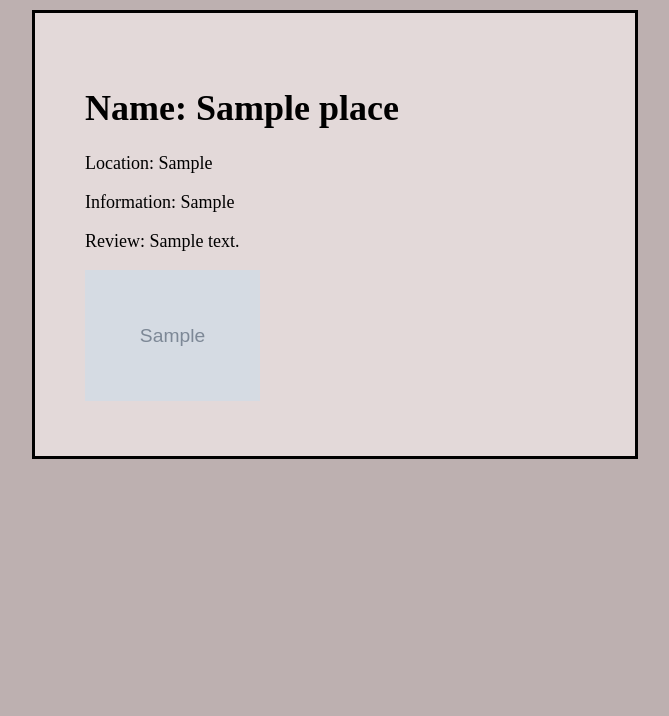
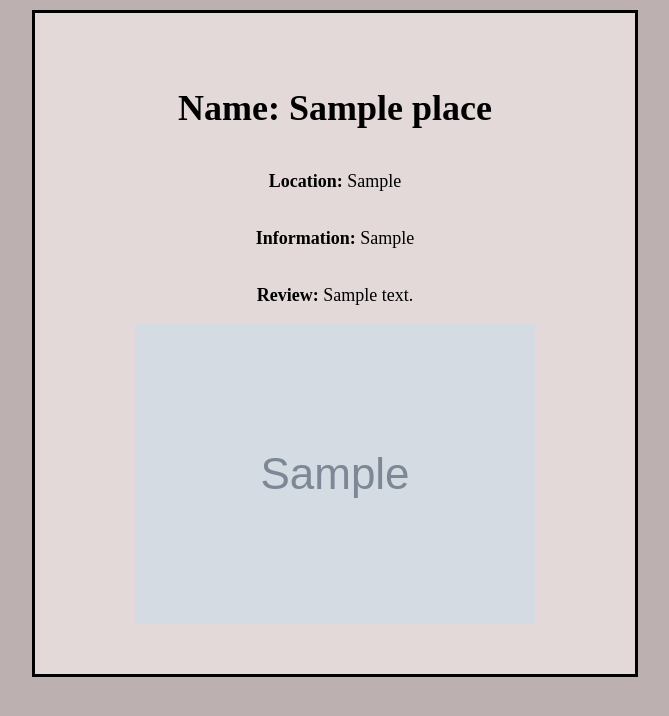
Before and after one commit to yaqoob-buhejji/tourism-python-project, a Django app: page /places/1/ in a window 1280 px wide. Shown: the part 36-752 px from the top of the page, without its empty margins (305-974 px from the left). Run offline with Django 5.2, Linux system fonts and the light colour scheme; tables that the repository leaves empty hold one stand-in row (values such as "Sample post"); grey boxes marked "Sample" are stand-in pictures.

Commit message:
adjusting the details page

```diff
--- a/main_app/static/place-detail.css
+++ b/main_app/static/place-detail.css
@@ -6,15 +6,22 @@ background-color: rgb(189, 176, 176);
 .details-information{
     border: solid black;
     width: 500px;
-    margin: auto;
+    margin: 0 auto;
     margin-top: 10px;
     background-color: rgb(227, 217, 217);
     padding: 50px;
     font-size: large;
+    display: flex;
+    flex-direction: column;
+    align-items: center;
 }
 
 
 
 .details-information img{
-    width: 35%;
+    width: 80%;
 }
+
+.details-information span {
+    font-weight: bold;
+}
--- a/main_app/templates/place/place_detail.html
+++ b/main_app/templates/place/place_detail.html
@@ -7,10 +7,10 @@
 {% endblock %}
 
 <div class="details-information">
-    <h1>Name: {{ place.name }}</h1>
-    <p>Location: {{ place.location }}</p>
-    <p>Information: {{ place.information }}</p>
-    <p>Review: {{ place.review }}</p>
+    <h1><span>Name:</span> {{ place.name }}</h1>
+    <p><span>Location:</span> {{ place.location }}</p>
+    <p><span>Information:</span> {{ place.information }}</p>
+    <p><span>Review:</span> {{ place.review }}</p>
 
     <img src="{{ place.imgs.url }}" alt="place" />
 </div>
```
